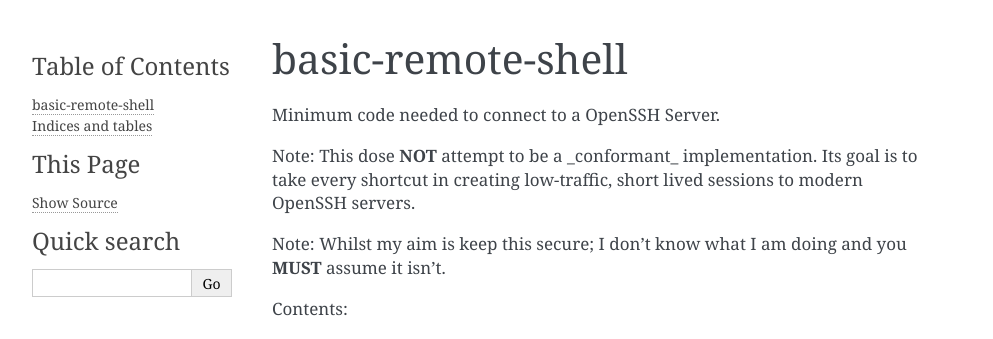
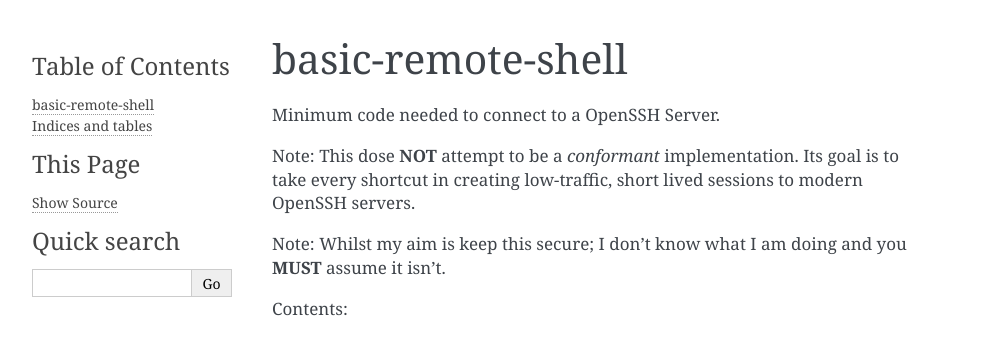
Before and after one commit to BarnabyShearer/basic-remote-shell, a Sphinx documentation site: the page built from docs/index.rst, in a window 1280 px wide. Shown: the top 339 px of the page, without its empty margins (148-1141 px from the left). Built offline with Sphinx 7.4.7, drawn with Linux system fonts in a browser that asks for light colours.

```diff
--- a/docs/index.rst
+++ b/docs/index.rst
@@ -6,7 +6,7 @@ basic-remote-shell
 
 Minimum code needed to connect to a OpenSSH Server.
 
-Note: This dose **NOT** attempt to be a _conformant_ implementation. Its goal is to take every shortcut in creating low-traffic, short lived sessions to modern OpenSSH servers.
+Note: This dose **NOT** attempt to be a *conformant* implementation. Its goal is to take every shortcut in creating low-traffic, short lived sessions to modern OpenSSH servers.
 
 Note: Whilst my aim is keep this secure; I don't know what I am doing and you **MUST** assume it isn't.
 
```
